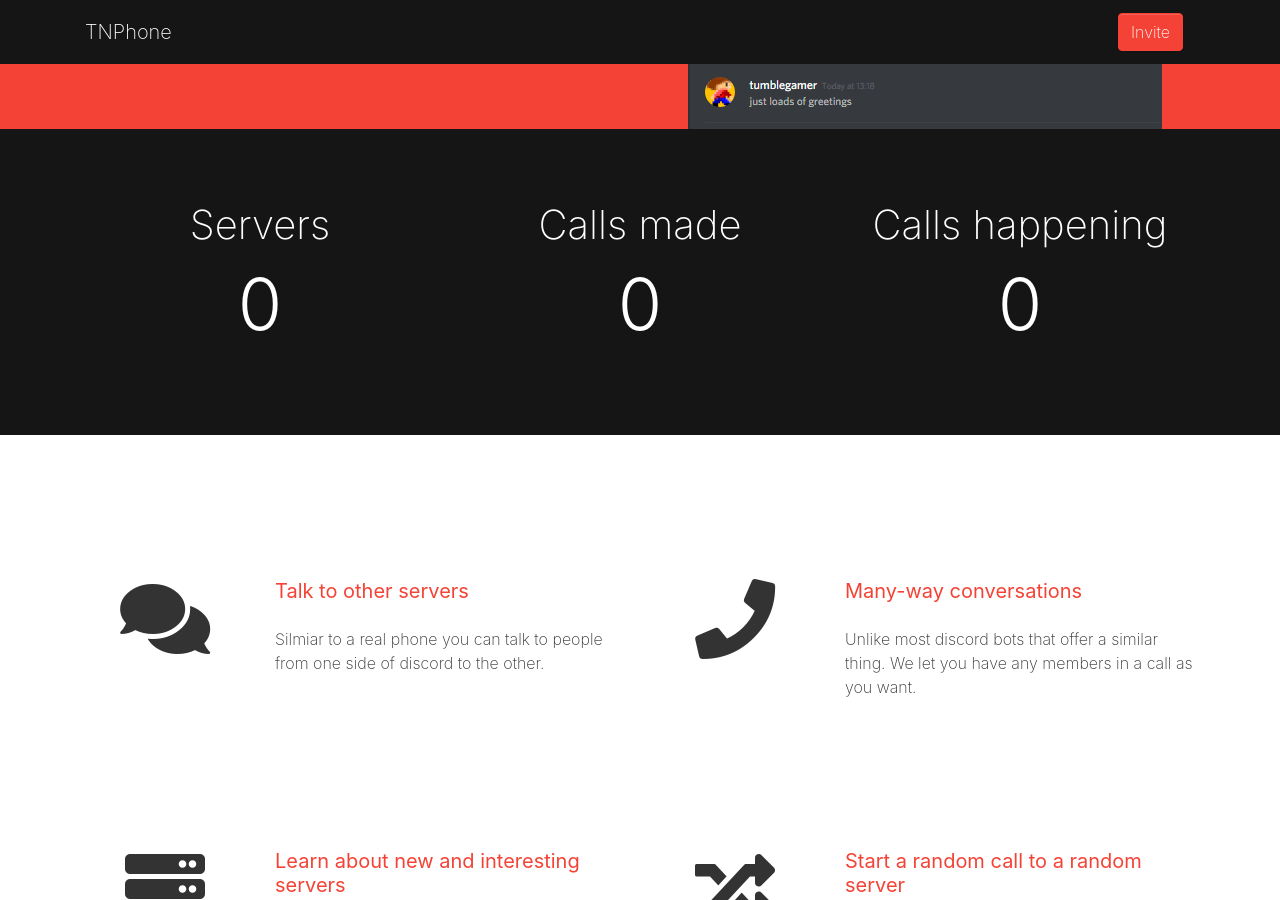
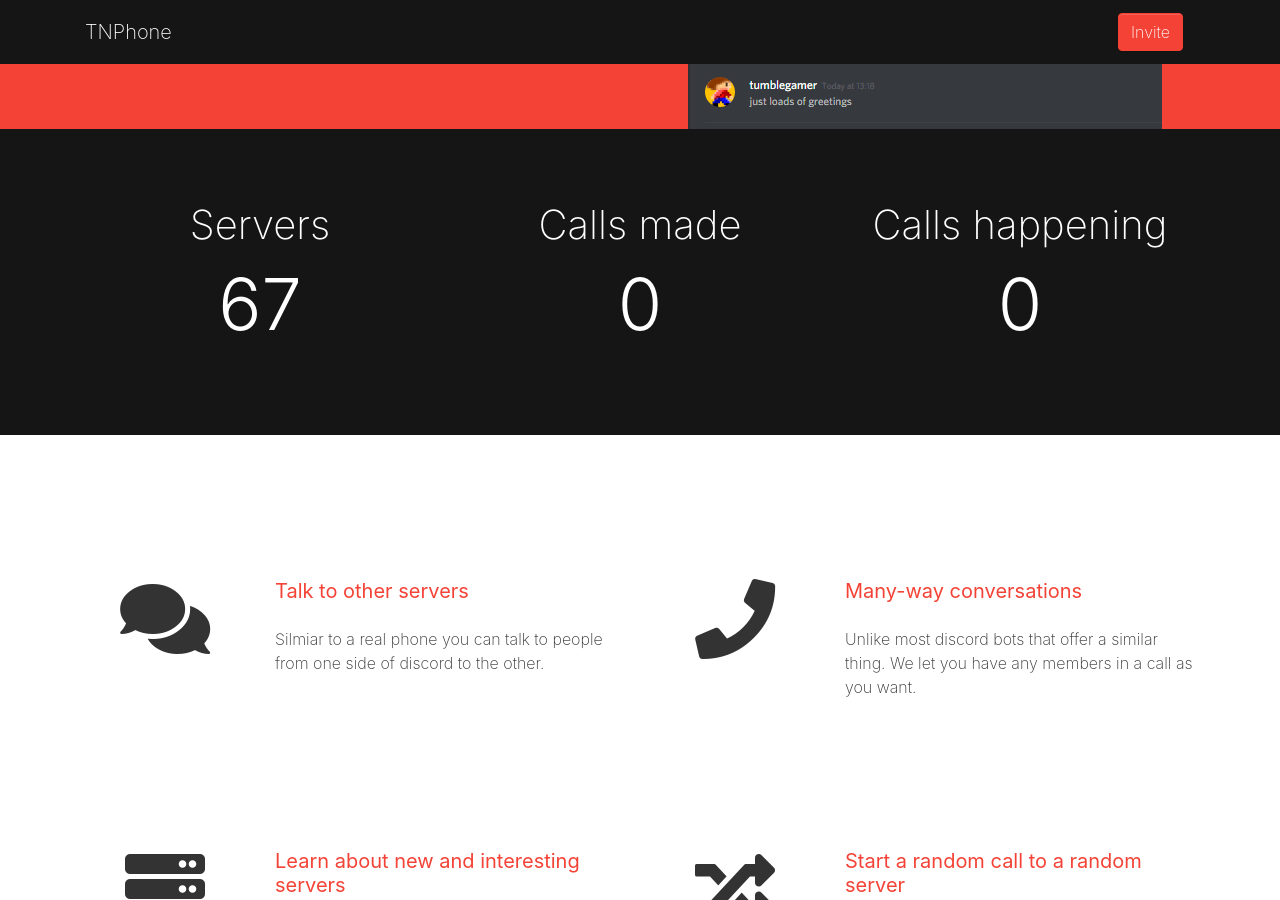
Before and after one commit to tumblenet/tnphone.tumblenet.ga, a Jekyll site: the page built from index.html, in a window 1280 px wide and 900 px high, scrolled down 443 px. Built offline with Jekyll 4.4.1, drawn with Linux system fonts in a browser that asks for light colours; nearby versions of some CDN libraries.

Commit message:
Update Phones feed

```diff
--- a/_data/phones.json
+++ b/_data/phones.json
@@ -1,6 +1,6 @@
 {
 	"phones": [],
 	"callsMade": 0,
-	"servers": 0,
+	"servers": 67,
 	"currentCalls": 0
 }
```
